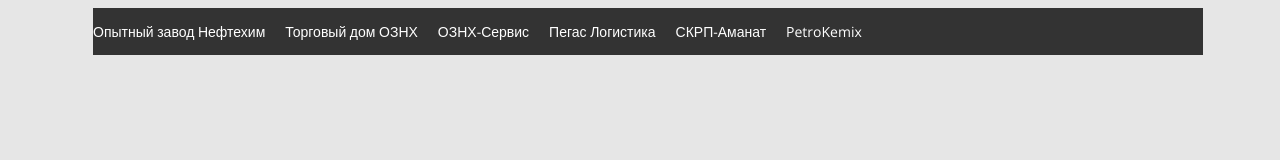
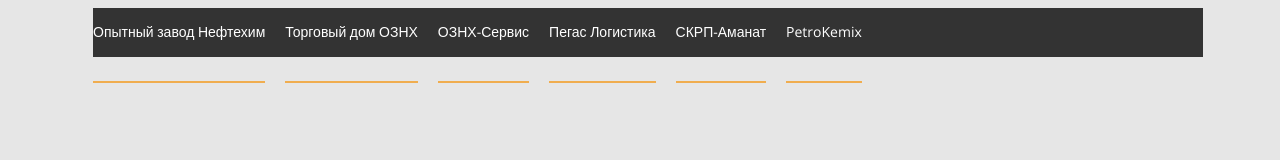
Before and after one commit to oznh/oznh.github.io, a plain HTML site: page index.html in a window 1280 px wide. Drawn offline with nearby package versions, Linux system fonts and the light colour scheme.

Commit message:
display-block

```diff
--- a/sass/main.sass
+++ b/sass/main.sass
@@ -26,5 +26,7 @@ body
 					color: $white
 					&::after
 						content: ''
+						display: block
 						height: 2px
 						background-color: $active-color
+						transform: translateY(40px)
```
Also changed, not shown: css/main.css.
